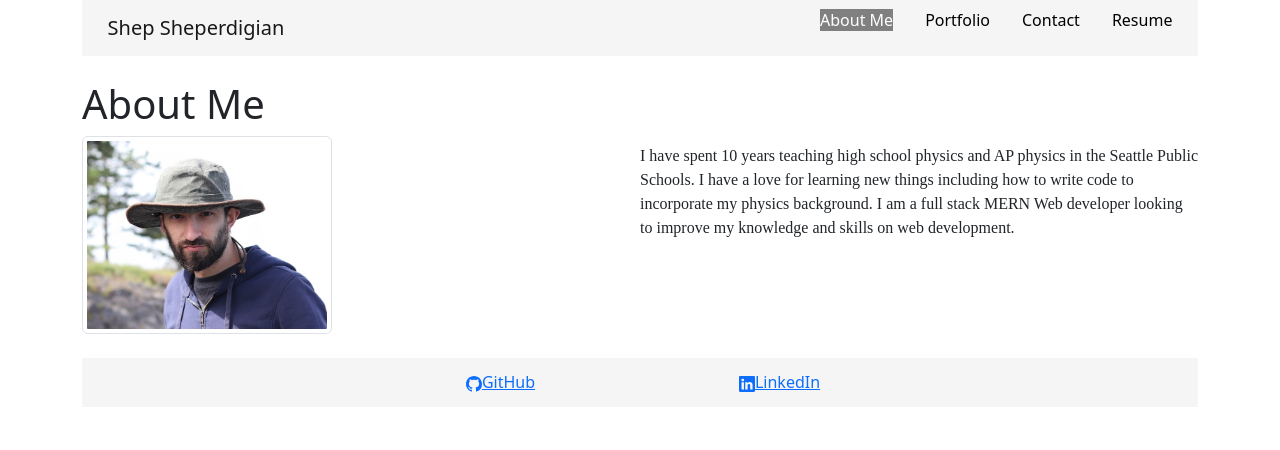
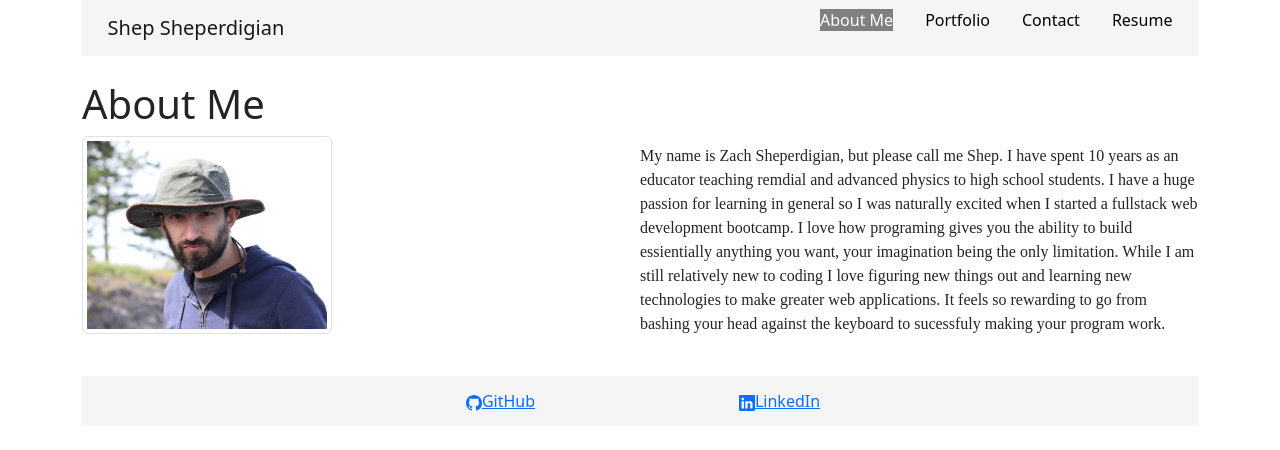
Before and after one commit to zshep/React_Portfolio, a React (Create React App) app: page /#/ in a window 1280 px wide. Shown: the top 450 px of the page. Built offline with nearby package versions, Linux system fonts and the light colour scheme.

Commit message:
updated bio

```diff
--- a/src/components/About.js
+++ b/src/components/About.js
@@ -43,7 +43,9 @@ function About(){
 
                     <div style ={styles.bio}>
                         <p>
-                        I have spent 10 years teaching high school physics and AP physics in the Seattle Public Schools. I have a love for learning new things including how to write code to incorporate my physics background. I am a full stack MERN Web developer looking to improve my knowledge and skills on web development.
+                        My name is Zach Sheperdigian, but please call me Shep. I have spent 10 years as an educator teaching remdial and advanced physics to high school students. I have a huge passion for learning in general so I was naturally excited when I started a fullstack web development bootcamp.
+
+                        I love how programing gives you the ability to build essientially anything you want, your imagination being the only limitation. While I am still relatively new to coding I love figuring new things out and learning new technologies to make greater web applications. It feels so rewarding to go from bashing your head against the keyboard to sucessfuly making your program work.
                         </p>
                     </div>
 
```
